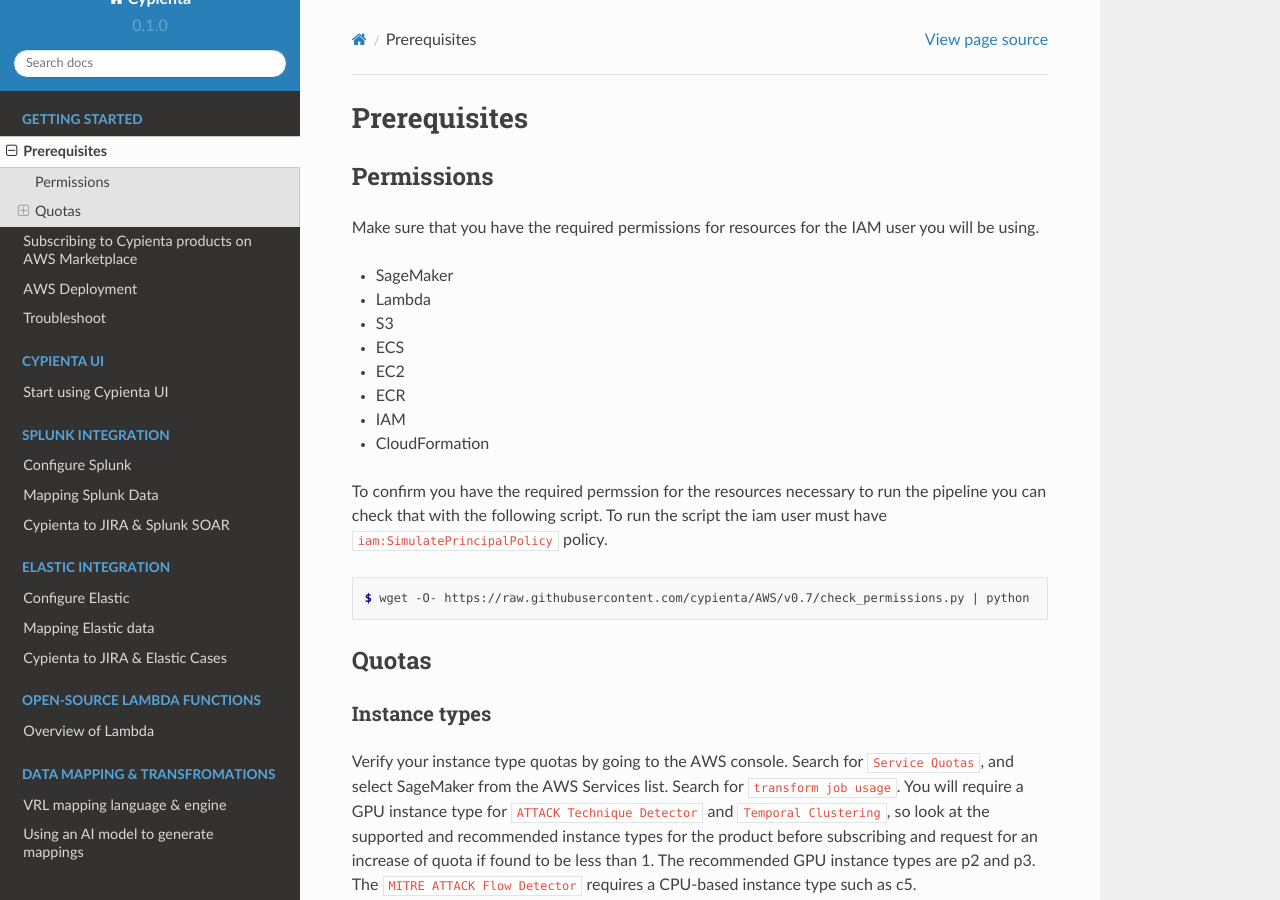
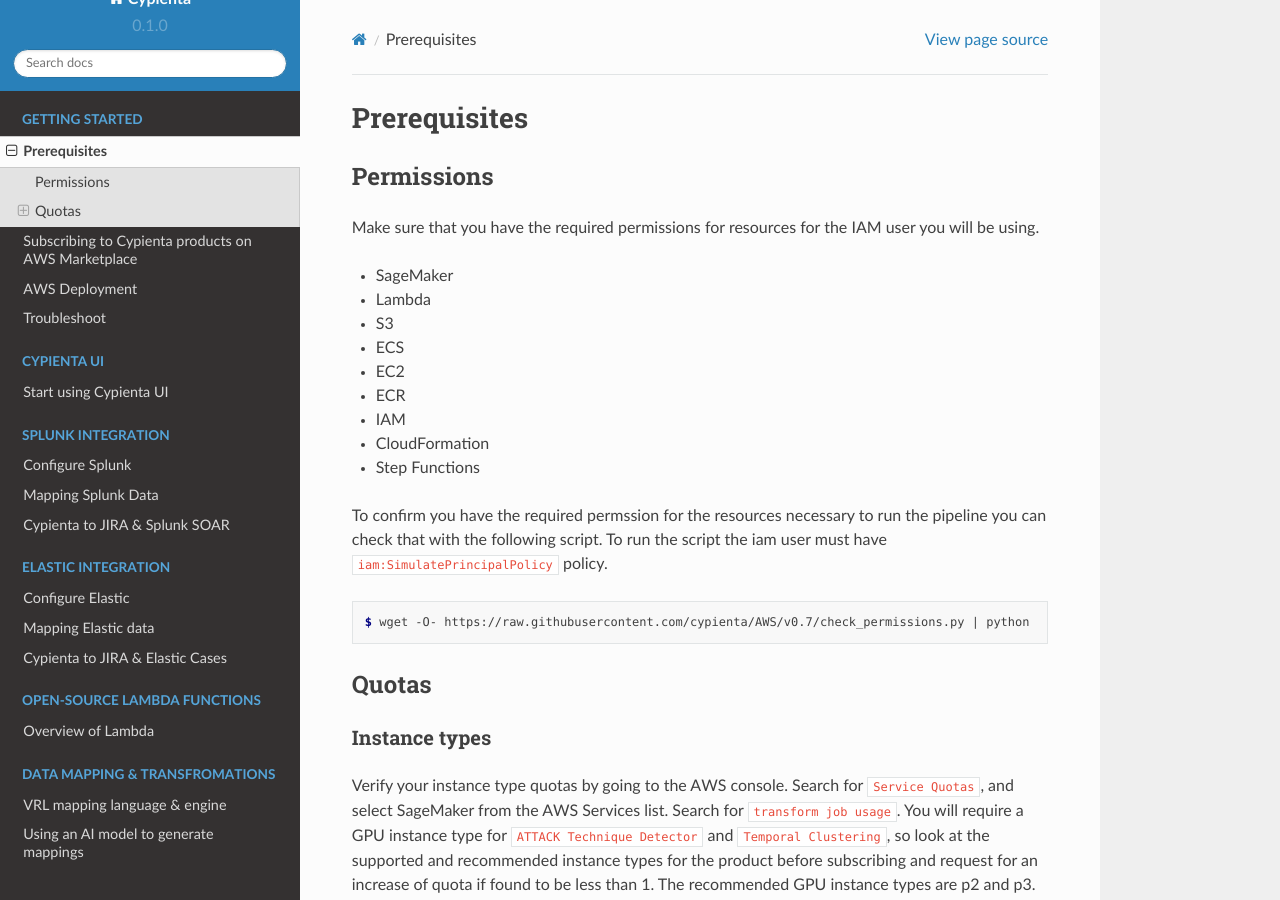
Before and after one commit to cypienta/docs, a Sphinx documentation site: the page built from docs/source/getting_started/prerequisites.rst, in a window 1280 px wide and 900 px high. Built offline with Sphinx 7.4.7 and the Read the Docs theme 2.0.0, drawn with Linux system fonts in a browser that asks for light colours.

Commit message:
add step function to requirements

```diff
--- a/docs/source/getting_started/prerequisites.rst
+++ b/docs/source/getting_started/prerequisites.rst
@@ -13,6 +13,7 @@
 -  ECR
 -  IAM
 -  CloudFormation
+-  Step Functions
 
 To confirm you have the required permssion for the resources necessary to run the
 pipeline you can check that with the following script. To run the script the iam user must have ``iam:SimulatePrincipalPolicy`` policy.
```
